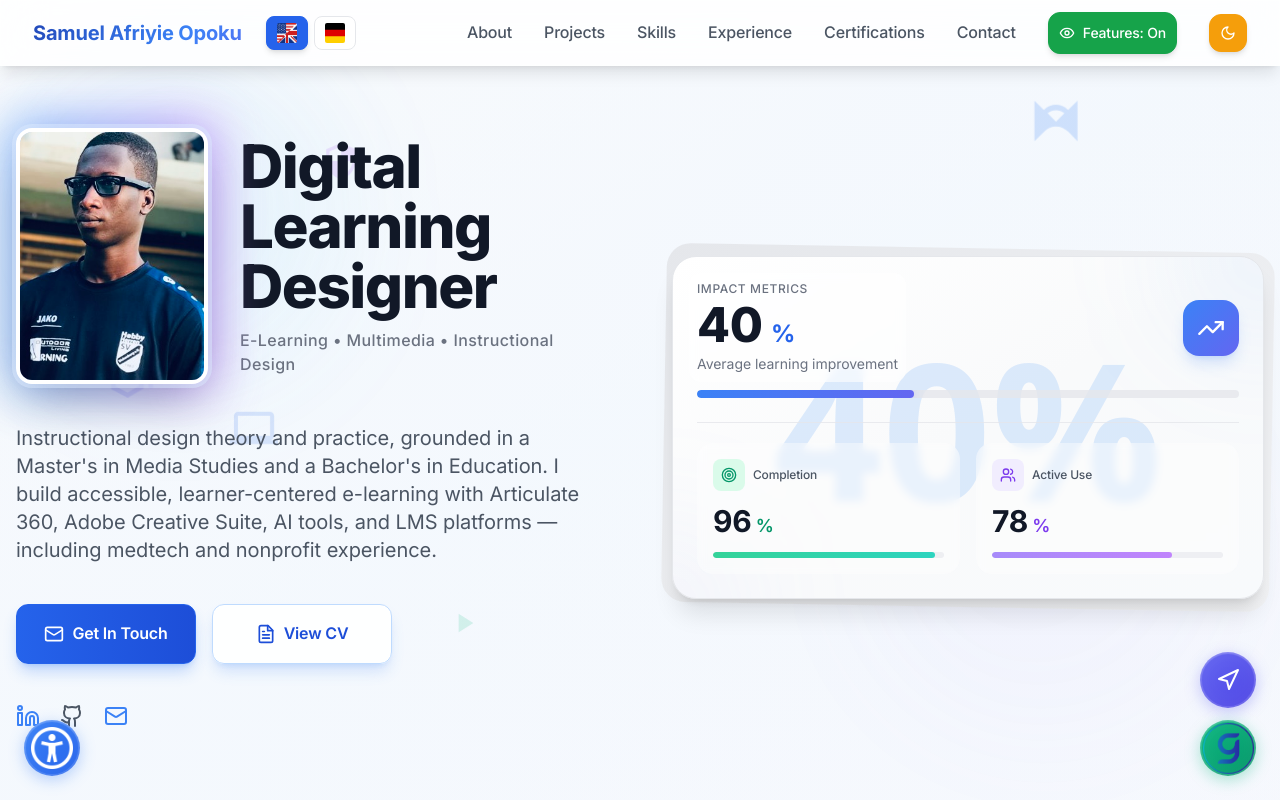
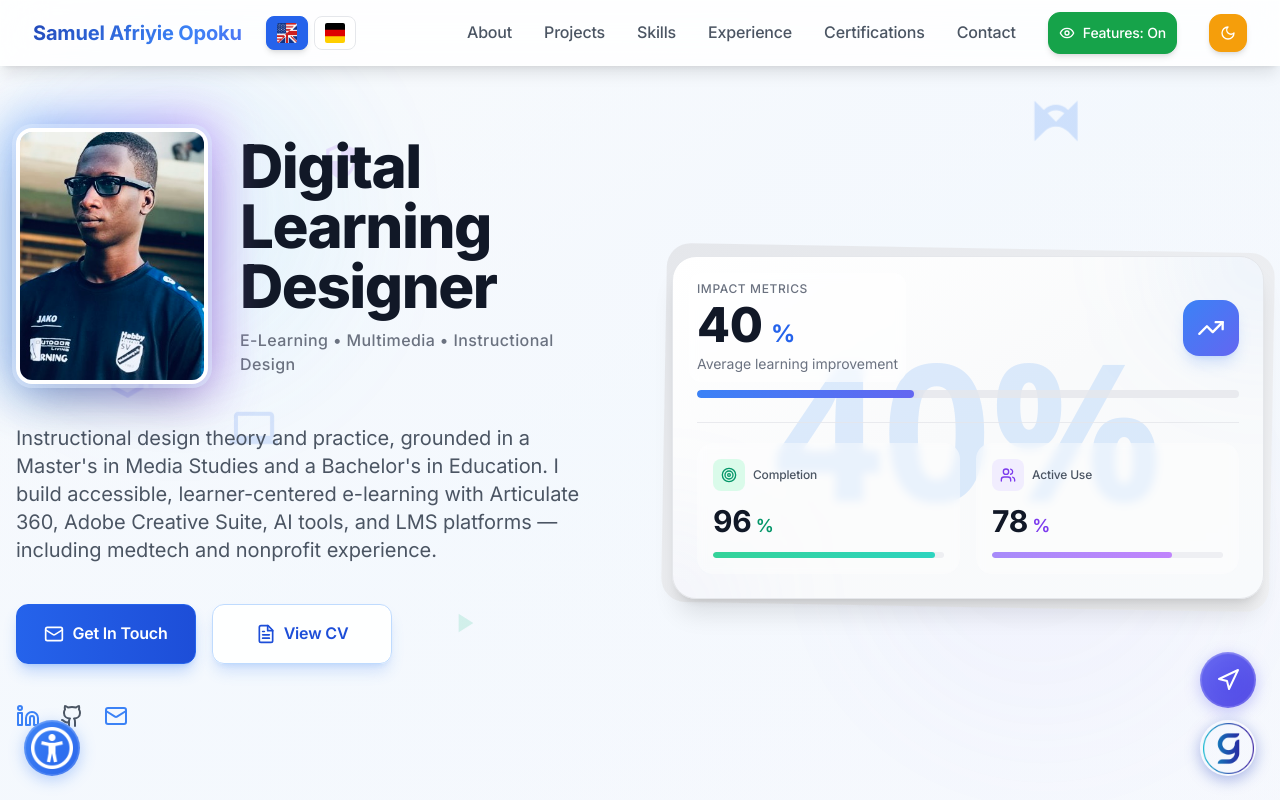
Before and after one commit to Samuelsen1/VS-Code-Port1, a Next.js app: page / in a window 1280 px wide. Shown: the top 800 px of the page. Built offline with nearby package versions, Linux system fonts and the light colour scheme.

Commit message:
Update PortfolioWebsite.jsx

```diff
--- a/app/PortfolioWebsite.jsx
+++ b/app/PortfolioWebsite.jsx
@@ -3346,10 +3346,10 @@ export default function PortfolioWebsite() {
               isChatOpen ? 'scale-95' : 'hover:scale-110'
             }`}
             style={{
-              background: 'linear-gradient(135deg, #10b981 0%, #059669 100%)',
+              background: 'linear-gradient(135deg, #10b98100 0%, #8dccb800 100%)',
               boxShadow: isDarkTheme
-                ? '0 4px 12px rgba(16, 185, 129, 0.4), inset 0 1px 2px rgba(255, 255, 255, 0.1)'
-                : '0 4px 15px rgba(16, 185, 129, 0.35), inset 0 1px 2px rgba(255, 255, 255, 0.2)'
+                ? '0 4px 12px rgba(26, 85, 187, 0.4), inset 0 1px 2px rgba(255, 255, 255, 0.1)'
+                : '0 4px 15px rgba(16, 53, 185, 0.35), inset 0 1px 2px rgba(255, 255, 255, 0.2)'
             }}
             aria-label={language === 'en' ? 'AI Assistant' : 'KI-Assistent'}
             title={language === 'en' ? 'AI Assistant' : 'KI-Assistent'}
```
